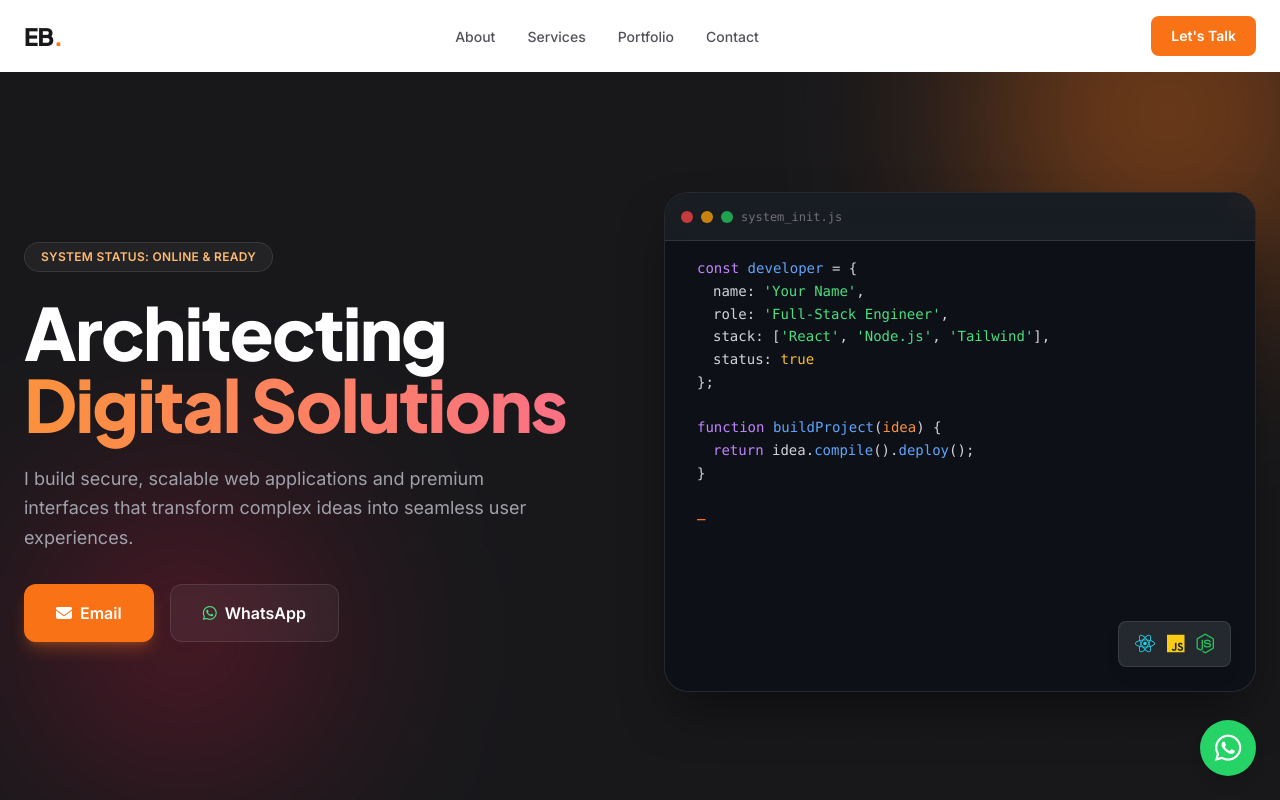
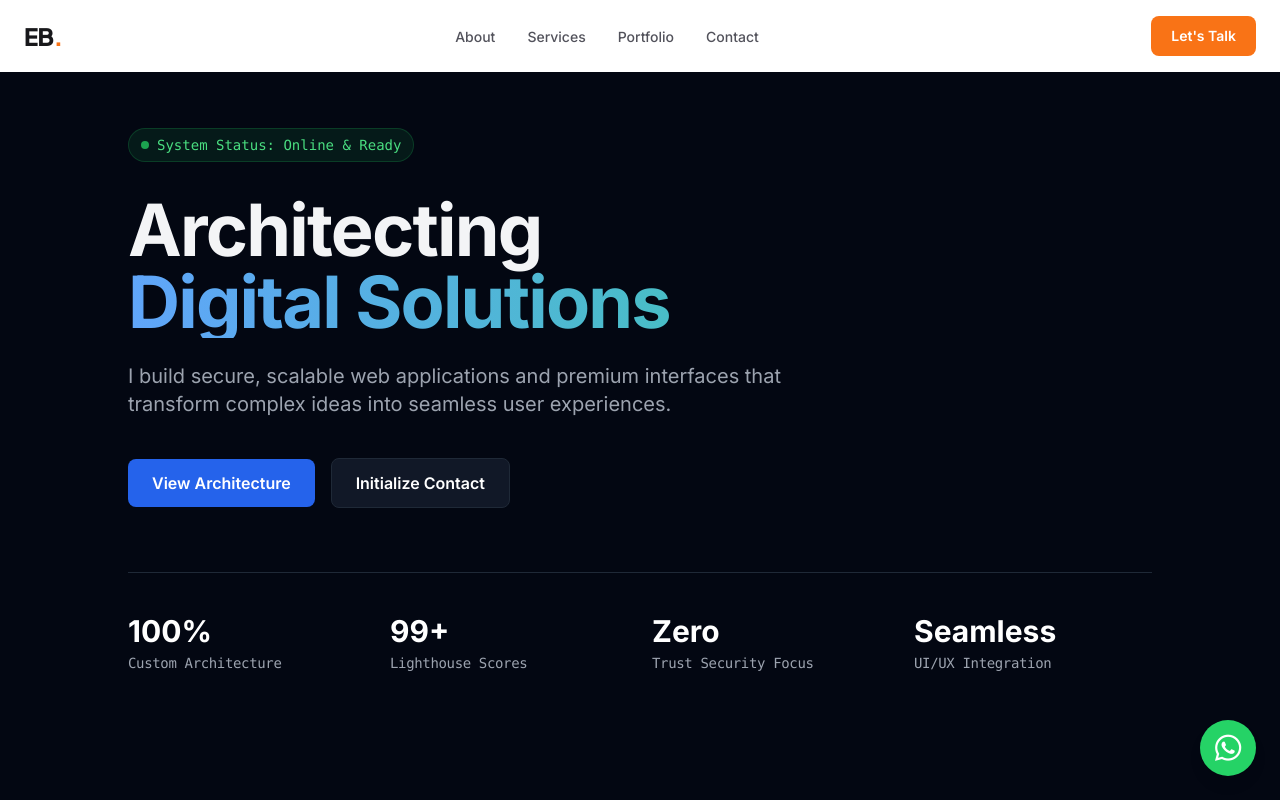
Before and after one commit to ezekielbassey28-hub/ezekiel-portfolio, a React (Vite) app: page / in a window 1280 px wide. Shown: the top 800 px of the page. Built offline with nearby package versions, Linux system fonts and the light colour scheme.

Commit message:
Refactor Hero component layout and styles

```diff
--- a/src/components/Hero.jsx
+++ b/src/components/Hero.jsx
@@ -1,94 +1,59 @@
 import React from 'react';
-import { motion } from 'framer-motion';
 
 const Hero = () => {
   return (
-    <section id="home" className="relative pt-32 pb-20 lg:pt-48 lg:pb-32 overflow-hidden bg-zinc-900">
-      <div className="absolute inset-0 bg-[radial-gradient(#3f3f46_1px,transparent_1px)] [background-size:64px_64px] opacity-15 z-0"></div>
-      <div className="absolute top-0 right-0 -mr-20 -mt-20 w-96 h-96 rounded-full bg-primary filter blur-[100px] opacity-40 z-0"></div>
-      <div className="absolute bottom-10 left-10 w-72 h-72 rounded-full bg-rose-600 filter blur-[100px] opacity-30 z-0"></div>
+    <section className="min-h-screen flex flex-col justify-center bg-gray-950 text-white px-6 py-20">
+      <div className="max-w-5xl mx-auto w-full">
 
-      <div className="max-w-7xl mx-auto px-6 relative z-10 grid lg:grid-cols-2 gap-12 items-center">
-
-        {/* LEFT COLUMN - TEXT */}
-        <div>
-          <motion.div
-            initial={{ opacity: 0, y: 20 }}
-            animate={{ opacity: 1, y: 0 }}
-            transition={{ duration: 0.6 }}
-            className="inline-block px-4 py-1.5 rounded-full bg-white/5 border border-white/10 text-orange-300 font-semibold text-xs mb-6 tracking-wide uppercase backdrop-blur-sm"
-          >
-            System Status: Online & Ready
-          </motion.div>
-
-          <motion.h1
-            initial={{ opacity: 0, y: 30 }}
-            animate={{ opacity: 1, y: 0 }}
-            transition={{ duration: 0.6, delay: 0.1 }}
-            className="font-heading text-5xl lg:text-7xl font-extrabold text-white leading-[1.1] mb-6 tracking-tight"
-          >
-            Architecting <br />
-            <span className="text-transparent bg-clip-text bg-gradient-to-r from-orange-400 to-rose-400">Digital Solutions</span>
-          </motion.h1>
-
-          <motion.p
-            initial={{ opacity: 0, y: 30 }}
-            animate={{ opacity: 1, y: 0 }}
-            transition={{ duration: 0.6, delay: 0.2 }}
-            className="text-lg text-zinc-400 mb-8 max-w-lg leading-relaxed"
-          >
-            I build secure, scalable web applications and premium interfaces that transform complex ideas into seamless user experiences.
-          </motion.p>
-
-          <motion.div
-            initial={{ opacity: 0, y: 30 }}
-            animate={{ opacity: 1, y: 0 }}
-            transition={{ duration: 0.6, delay: 0.3 }}
-            className="flex flex-col sm:flex-row gap-4"
-          >
-            <a href="mailto:ezekielbassey28@gmail.com" className="px-8 py-4 bg-primary text-white font-semibold rounded-xl hover:bg-primaryHover transition-all text-center shadow-lg shadow-primary/30 flex items-center justify-center gap-2">
-              <i className="fas fa-envelope"></i> Email
-            </a>
-            <a href="https://wa.me/+2349066789052" target="_blank" rel="noopener noreferrer" className="px-8 py-4 bg-white/5 border border-white/10 text-white font-semibold rounded-xl hover:border-white/30 hover:bg-white/10 transition-all text-center backdrop-blur-sm flex items-center justify-center gap-2">
-              <i className="fab fa-whatsapp text-green-400"></i> WhatsApp
-            </a>
-          </motion.div>
+        {/* System Status Badge */}
+        <div className="inline-flex items-center gap-2 px-3 py-1.5 rounded-full bg-green-500/10 text-green-400 text-sm font-mono mb-8 border border-green-500/20">
+          <span className="w-2 h-2 rounded-full bg-green-500 animate-pulse"></span>
+          System Status: Online & Ready
         </div>
 
-        {/* RIGHT COLUMN - CODE GRAPHIC */}
-        <motion.div
-          initial={{ opacity: 0, x: 50, scale: 0.9 }}
-          animate={{ opacity: 1, x: 0, scale: 1 }}
-          transition={{ duration: 0.8, delay: 0.4, type: "spring", bounce: 0.4 }}
-          className="hidden lg:block relative h-[500px] w-full rounded-3xl bg-[#0d1117] border border-white/10 overflow-hidden shadow-2xl shadow-black/50 animate-float"
-        >
-          <div className="absolute top-0 left-0 right-0 h-12 bg-white/5 border-b border-white/10 flex items-center px-4 space-x-2 backdrop-blur-md">
-            <div className="w-3 h-3 rounded-full bg-red-500/80"></div>
-            <div className="w-3 h-3 rounded-full bg-amber-500/80"></div>
-            <div className="w-3 h-3 rounded-full bg-green-500/80"></div>
-            <div className="mx-auto text-xs text-zinc-500 font-mono">system_init.js</div>
+        {/* Main Headline */}
+        <h1 className="text-5xl md:text-7xl font-extrabold tracking-tight mb-6">
+          <span className="block text-gray-100">Architecting</span>
+          <span className="block text-transparent bg-clip-text bg-gradient-to-r from-blue-400 to-emerald-400">
+            Digital Solutions
+          </span>
+        </h1>
+
+        {/* Subtitle */}
+        <p className="text-lg md:text-xl text-gray-400 max-w-2xl mb-10 leading-relaxed">
+          I build secure, scalable web applications and premium interfaces that transform complex ideas into seamless user experiences.
+        </p>
+
+        {/* Call to Action Buttons */}
+        <div className="flex flex-wrap items-center gap-4 mb-16">
+          <a href="#projects" className="px-6 py-3 rounded-lg bg-blue-600 hover:bg-blue-700 text-white font-semibold transition-colors">
+            View Architecture
+          </a>
+          <a href="#contact" className="px-6 py-3 rounded-lg bg-gray-900 hover:bg-gray-800 text-white font-semibold transition-colors border border-gray-800">
+            Initialize Contact
+          </a>
+        </div>
+
+        {/* Technical Metrics Section */}
+        <div className="grid grid-cols-2 md:grid-cols-4 gap-6 pt-10 border-t border-gray-800">
+          <div className="flex flex-col">
+            <span className="text-3xl font-bold text-white mb-1">100%</span>
+            <span className="text-sm text-gray-400 font-mono tracking-tight">Custom Architecture</span>
           </div>
+          <div className="flex flex-col">
+            <span className="text-3xl font-bold text-white mb-1">99+</span>
+            <span className="text-sm text-gray-400 font-mono tracking-tight">Lighthouse Scores</span>
+          </div>
+          <div className="flex flex-col">
+            <span className="text-3xl font-bold text-white mb-1">Zero</span>
+            <span className="text-sm text-gray-400 font-mono tracking-tight">Trust Security Focus</span>
+          </div>
+          <div className="flex flex-col">
+            <span className="text-3xl font-bold text-white mb-1">Seamless</span>
+            <span className="text-sm text-gray-400 font-mono tracking-tight">UI/UX Integration</span>
+          </div>
+        </div>
 
-          <div className="p-8 pt-16 font-mono text-sm leading-relaxed text-zinc-300">
-            <p><span className="text-purple-400">const</span> <span className="text-blue-400">developer</span> = {'{'}</p>
-            <p className="ml-4">name: <span className="text-green-400">'Your Name'</span>,</p>
-            <p className="ml-4">role: <span className="text-green-400">'Full-Stack Engineer'</span>,</p>
-            <p className="ml-4">stack: [<span className="text-green-400">'React'</span>, <span className="text-green-400">'Node.js'</span>, <span className="text-green-400">'Tailwind'</span>],</p>
-            <p className="ml-4">status: <span className="text-amber-400">true</span></p>
-            <p>{'};'}</p>
-            <br />
-            <p><span className="text-purple-400">function</span> <span className="text-blue-400">buildProject</span>(<span className="text-orange-400">idea</span>) {'{'}</p>
-            <p className="ml-4"><span className="text-purple-400">return</span> idea.<span className="text-blue-400">compile</span>().<span className="text-blue-400">deploy</span>();</p>
-            <p>{'}'}</p>
-            <p className="mt-4"><span className="text-primary font-bold animate-pulse">_</span></p>
-          </div>
-
-          <div className="absolute bottom-6 right-6 px-4 py-2 bg-white/10 backdrop-blur-md border border-white/10 rounded-lg shadow-lg flex items-center gap-3 z-10">
-            <i className="fab fa-react text-cyan-400 text-xl"></i>
-            <i className="fab fa-js text-yellow-400 text-xl"></i>
-            <i className="fab fa-node-js text-green-500 text-xl"></i>
-          </div>
-        </motion.div>
       </div>
     </section>
   );
```
